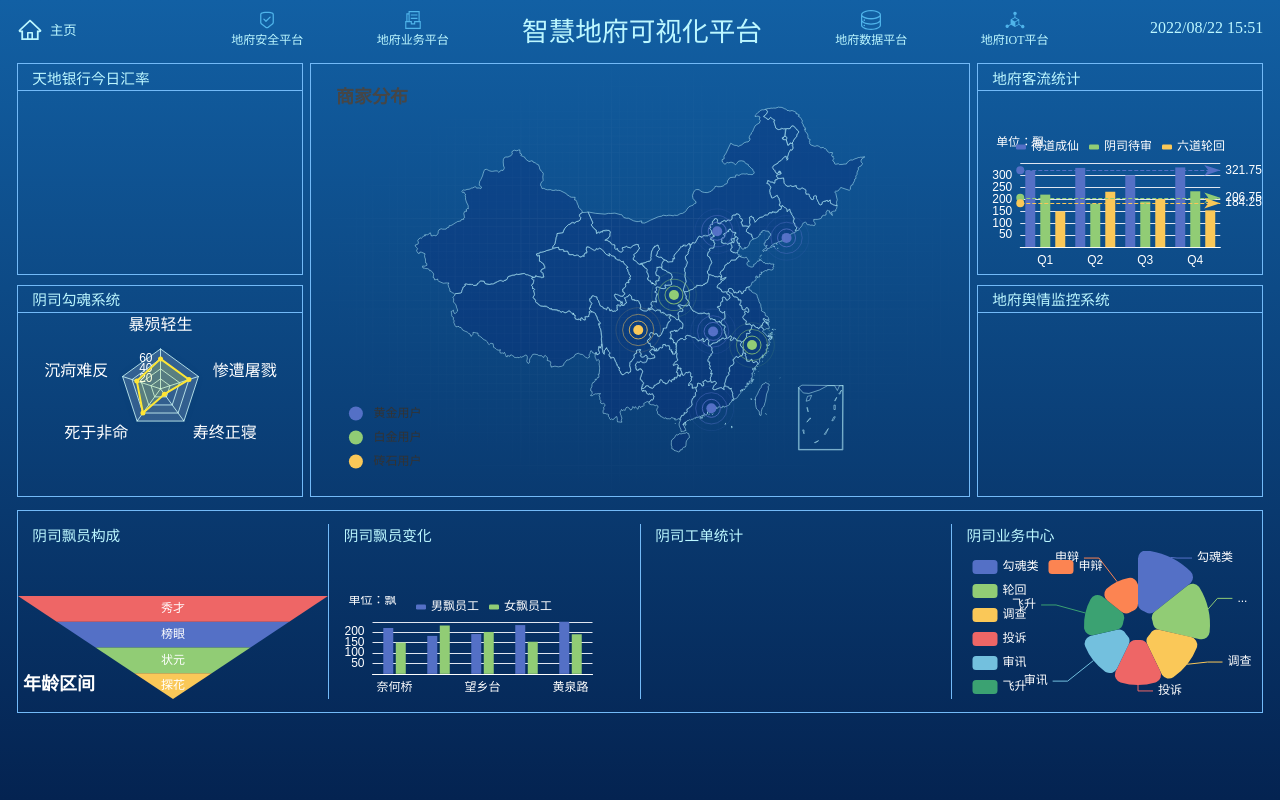
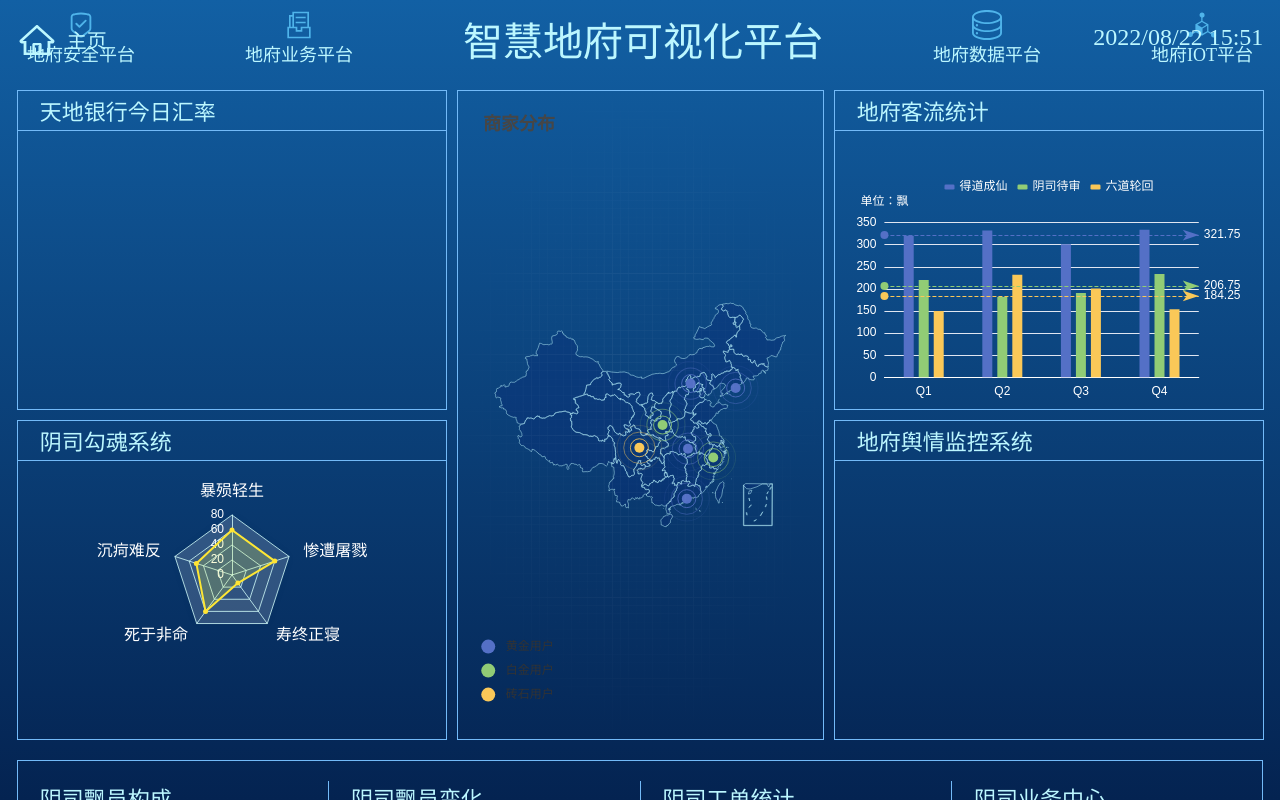
Before and after one commit to lengyibai/hell-data-visualization, a Vue app: page /#/ in a window 1280 px wide. Built offline with nearby package versions, Linux system fonts and the light colour scheme.

Commit message:
取消使用rem布局

```diff
--- a/src/components/business/CardTitle/index.vue
+++ b/src/components/business/CardTitle/index.vue
@@ -30,8 +30,8 @@ export default {
 <style scoped lang="less">
 .CardTitle {
   display: flex;
-  height: 0.2083rem;
-  font-size: 0.1146rem;
+  height: 40px;
+  font-size: 22px;
   color: var(--color-one);
   padding-left: 1em;
 }
--- a/src/style/css-variable.css
+++ b/src/style/css-variable.css
@@ -3,10 +3,9 @@
   --color-two: #73baf8;
 }
 
-
 :root {
-  --font-s-18: 0.0938rem;
-  --font-s-20: 0.1042rem;
-  --font-s-24: 0.125rem;
-  --font-s-40: 0.2083rem;
+  --font-s-18: 18px;
+  --font-s-20: 20px;
+  --font-s-24: 24px;
+  --font-s-40: 40px;
 }
--- a/src/views/Home/childComps/HomeBottom/index.vue
+++ b/src/views/Home/childComps/HomeBottom/index.vue
@@ -23,9 +23,10 @@ export default {
 </script>
 <style scoped lang="less">
 .HomeBottom {
+  position: relative;
   display: flex;
-  height: 1.5885rem;
-  border: 0.0052rem solid var(--color-two);
-  padding: 0.1042rem 0;
+  height: 305px;
+  border: 1px solid var(--color-two);
+  padding: 20px 0;
 }
 </style>
--- a/src/views/Home/childComps/HomeCenter/childComps/CenterCenter/index.vue
+++ b/src/views/Home/childComps/HomeCenter/childComps/CenterCenter/index.vue
@@ -19,8 +19,8 @@ export default {
   position: relative;
   flex: 1;
   height: 100%;
-  margin: 0 0.0521rem;
-  border: 0.0052rem solid var(--color-two);
+  margin: 0 10px;
+  border: 1px solid var(--color-two);
   .bg {
     position: absolute;
     inset: 0;
--- a/src/views/Home/childComps/HomeCenter/childComps/CenterLeft/childComps/LeftBottom/index.vue
+++ b/src/views/Home/childComps/HomeCenter/childComps/CenterLeft/childComps/LeftBottom/index.vue
@@ -29,7 +29,7 @@ export default {
     justify-content: center;
     align-items: center;
     width: 100%;
-    height: 1.0417rem;
+    height: 200px;
   }
 }
 </style>
--- a/src/views/Home/childComps/HomeCenter/childComps/CenterLeft/index.vue
+++ b/src/views/Home/childComps/HomeCenter/childComps/CenterLeft/index.vue
@@ -22,7 +22,7 @@ export default {
   display: flex;
   flex-direction: column;
   justify-content: space-between;
-  width: 2.2396rem;
+  width: 430px;
   height: 100%;
 }
 </style>
--- a/src/views/Home/childComps/HomeCenter/childComps/CenterRight/index.vue
+++ b/src/views/Home/childComps/HomeCenter/childComps/CenterRight/index.vue
@@ -22,7 +22,7 @@ export default {
   display: flex;
   flex-direction: column;
   justify-content: space-between;
-  width: 2.2396rem;
+  width: 430px;
   height: 100%;
 }
 </style>
--- a/src/views/Home/childComps/HomeCenter/index.vue
+++ b/src/views/Home/childComps/HomeCenter/index.vue
@@ -24,7 +24,7 @@ export default {
   display: flex;
   justify-content: space-between;
   align-items: center;
-  height: 3.3854rem;
-  margin-bottom: 0.1042rem;
+  height: 650px;
+  margin-bottom: 20px;
 }
 </style>
--- a/src/views/Home/childComps/HomeTop/index.vue
+++ b/src/views/Home/childComps/HomeTop/index.vue
@@ -48,9 +48,9 @@ export default {
   display: flex;
   position: relative;
   justify-content: center;
-  height: 0.3125rem;
-  margin-bottom: 0.1042rem;
-  // border: 0.0052rem solid var(--color-two);
+  height: 60px;
+  margin-bottom: 20px;
+  // border: 1px solid var(--color-two);
   .home {
     position: absolute;
     left: 0;
@@ -62,7 +62,7 @@ export default {
     color: var(--color-one);
     transform: translateY(-25%);
     img {
-      margin-right: 0.0521rem;
+      margin-right: 10px;
     }
   }
   .menu {
@@ -72,15 +72,15 @@ export default {
     font-size: var(--font-s-18);
     color: var(--color-one);
     img {
-      width: 0.1563rem;
+      width: 30.0096px;
     }
     &:nth-child(2),
     &:nth-of-type(3) {
-      margin-right: 0.5729rem;
+      margin-right: 109.9968px;
     }
     &:nth-child(5),
     &:nth-of-type(6) {
-      margin-left: 0.5729rem;
+      margin-left: 109.9968px;
     }
   }
   .title {
```
